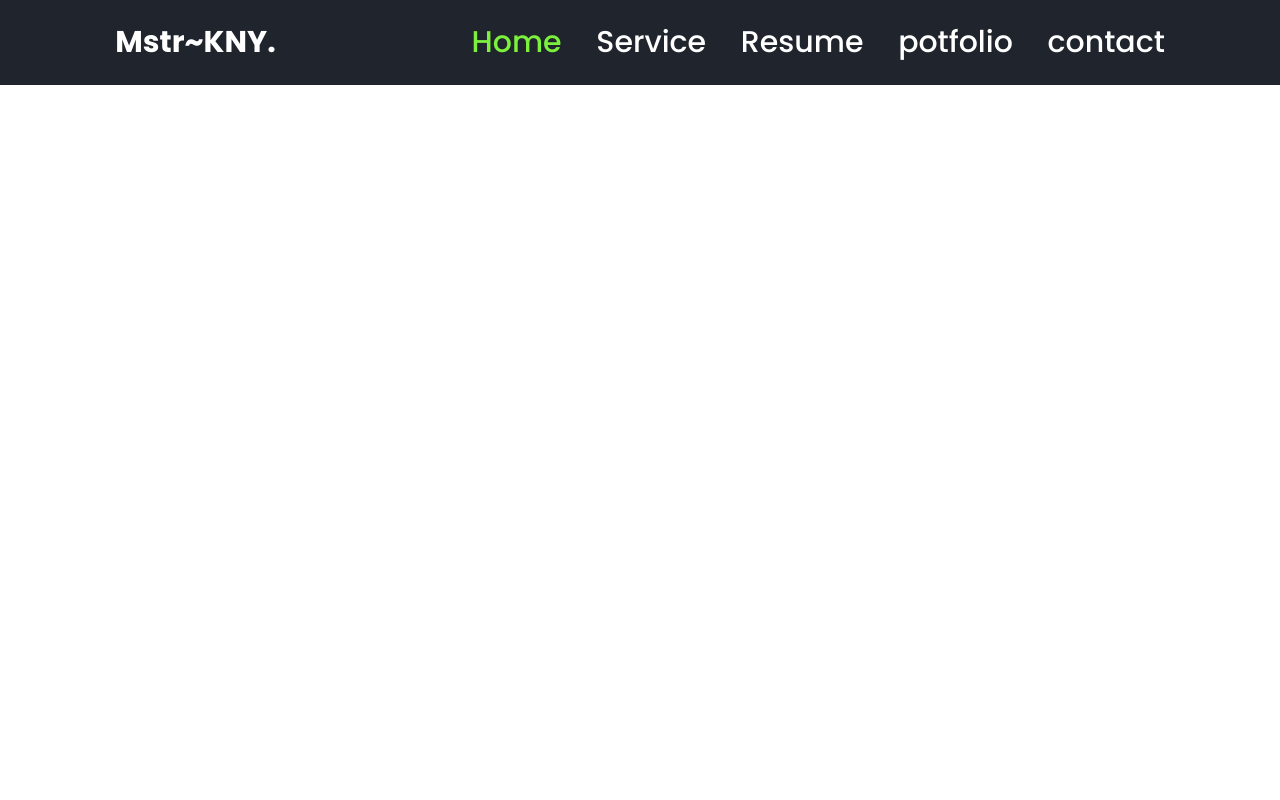
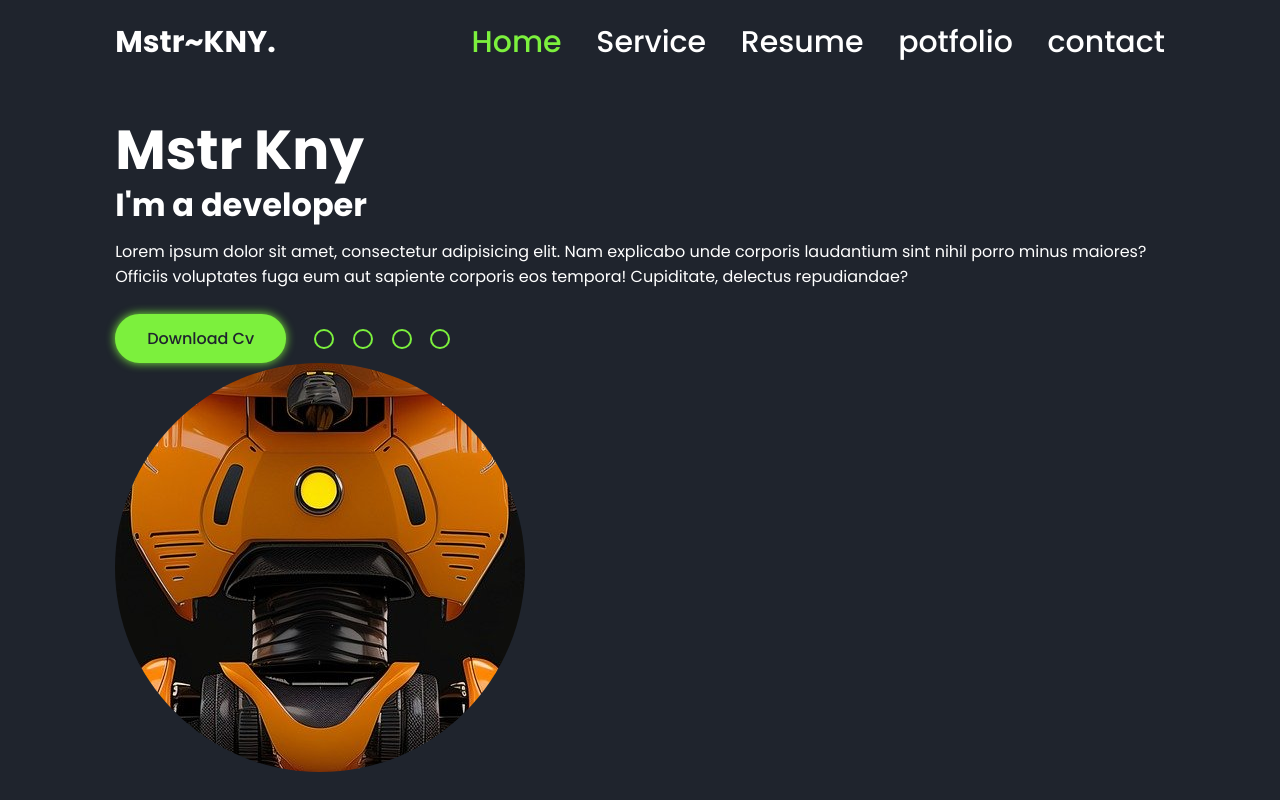
Before and after one commit to Mstr-k/potfolio, a plain HTML site: page index.html in a window 1280 px wide. Drawn offline with Linux system fonts and the light colour scheme.

Commit message:
Aded hero section

```diff
--- a/index.css
+++ b/index.css
@@ -52,3 +52,77 @@ nav a:hover,.active{
     color: var(--main-color);
 }
       /* hero */
+section{
+    position: absolute;
+    width: 100%;
+    height: 100vh;
+    padding: 10rem 9% 2rem;
+    background: var(--bg-color);
+}
+.homepg{
+    display: flex;
+    align-items: center;
+    gap:5rem;
+}
+.home-detail h1{
+    font-size: clamp(3.5rem,10vh,5.5rem);
+}
+.home-detail h2{
+    display: inline-block;
+    font-size: 3.2rem;
+    margin-top: -1rem;
+}
+.home-detail p{
+    font-size: 1.6rem;
+    margin: 1rem 0 2.5rem;
+}
+.home-detail .btn-sci{
+    display: flex;
+    align-items: center;
+
+}
+.btn{
+    display: inline-block;
+    padding: 1rem 3rem;
+    background: var(--main-color);
+    border: .2rem solid var(--main-color);
+    border-radius: 4rem;
+    box-shadow: 0 0 1rem var(--main-color);
+    font-size: 1.6rem;
+    color: var(--bg-color);
+    font-weight: 500;
+    transition: .2s;
+}
+.btn:hover {
+    background: transparent;
+    color: var(--main-color);
+    box-shadow: none;
+}
+.home-detail .btn-sci .sci {
+    margin-left: 2rem;
+}
+.home-detail .btn-sci .sci a {
+    display: inline-flex;
+    padding: .8rem;
+    border: .2rem solid var(--main-color);
+    border-radius: 50%;
+    font-size: 2rem;
+    color: var(--main-color);
+    margin: 0 .8rem;
+}
+.home-detail .btn-sci .sci a:hover {
+    background: var(--main-color);
+    color: var(--bg-color);
+    box-shadow: 0 0 1rem var(--main-color);
+}
+.home-img .img-box {
+    position: relative;
+    width: 32vw;
+    height: 32vw;
+    border-radius: 50%;
+    padding: .5rem;
+    display: flex;
+    justify-content: center;
+    align-items: center;
+    overflow: hidden;
+}
--- a/index.html
+++ b/index.html
@@ -4,6 +4,7 @@
     <meta charset="UTF-8">
     <meta name="viewport" content="width=device-width, initial-scale=1.0">
     <title>Document</title>
+    <!-- <link href='https://unpkg.com/boxicons@2.1.4/css/boxicons.min.css' rel='stylesheet'> -->
     <link rel="stylesheet" href="index.css">
 </head>
 <body>
@@ -20,7 +21,27 @@
     </header>
     <!-- home section -->
      <section class="homepg">
-
+            <div class="home-detail">
+                <h1>Mstr Kny </h1>
+                <h2>I'm a developer</h2>
+                <p>Lorem ipsum dolor sit amet, consectetur adipisicing elit. Nam explicabo unde corporis laudantium sint nihil porro minus maiores? Officiis voluptates fuga eum aut sapiente corporis eos tempora! Cupiditate, delectus repudiandae?</p>
+                <div class="btn-sci">
+                    <a href="#" class="btn">Download Cv</a>
+                    <div class="sci">
+                        <a href="#"><i class='bx bxl-github'></i></a>
+                        <a href="#"><i class='bx bxl-linkedin' ></i></a>
+                        <a href="#"><i class='bx bxl-discord-alt'></i></a>
+                        <a href="#"><i class='bx bxl-youtube'></i></a>
+                    </div>
+            </div>
+            <div class="home-img">
+                <div class="img-box">
+                    <div class="img-item">
+                        <img src="robot.jpg" alt="">
+                    </div>
+                </div>
+            </div>
+        </div>
      </section>
 </body>
 </html>
```
Also changed, not shown: robot.jpg (added), 2 other files.
